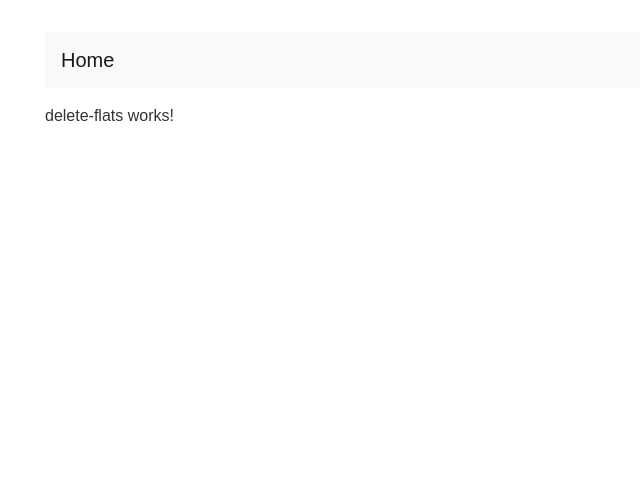
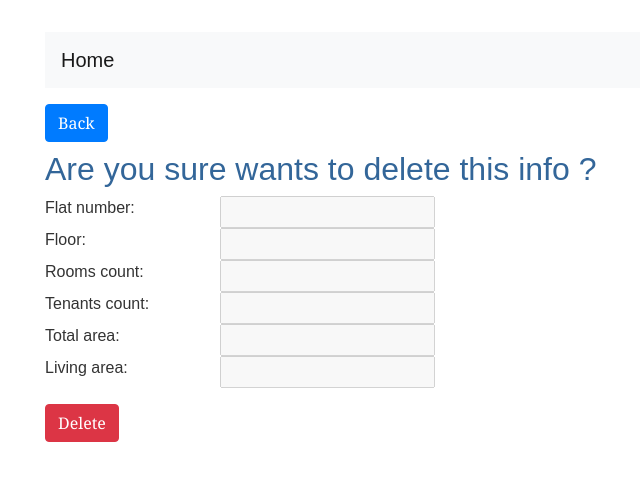
Before and after one commit to Markvarte/RestApi-with-APS.NET-Angular, an Angular app: page /deleteFlats/1/1 in a window 1280 px wide. Shown: the top 480 px of the page, without its empty margins (40-680 px from the left). Built offline with nearby package versions, Linux system fonts and the light colour scheme; no server answers.

Commit message:
Delete flats component

```diff
--- a/src/app/delete-flats/delete-flats.component.html
+++ b/src/app/delete-flats/delete-flats.component.html
@@ -1 +1,43 @@
-<p>delete-flats works!</p>
+<button type="button" class="btn btn-primary mb-2" (click)="backToFlats()"> Back </button>
+
+<div>
+    <h2>Are you sure wants to delete this info ? </h2>
+<!--    <p *ngIf="isValidFormSubmitted && newFlatForm.pristine" class="alert alert-success">
+      Form submitted successfully.
+    </p>  -->
+    <form [formGroup]="newFlatForm" (ngSubmit)="deleteFlat()">
+      <div class="form-group">
+        <div class="row">
+          <input type="number" [hidden]='true' formControlName="id">
+          <label class="control-label col-md-2">Flat number:</label>
+          <input type="number" formControlName="num" >
+
+        </div>
+        <div class="row">
+          <label class="control-label col-md-2">Floor:</label>
+          <input type="number" formControlName="floor">
+        </div>
+          <input type="number" [hidden]='true' formControlName="houseId">
+        <div class="row">
+          <label class="control-label col-md-2">Rooms count: </label>
+          <input type="number"  formControlName="roomsCount">
+
+        </div>
+        <div class="row">
+          <label class="control-label col-md-2">Tenants count:</label>
+          <input type="number" formControlName="tenantsCount" >
+        </div>
+        <div class="row">
+          <label class="control-label col-md-2">Total area:</label>
+          <input type="number"  formControlName="totalArea">
+
+        </div>
+        <div class="row">
+          <label class="control-label col-md-2">Living area:</label>
+          <input type="number" formControlName="livingArea">
+        </div>
+      </div>
+      <button class="btn btn-danger" [disabled]="newFlatForm.invalid">Delete </button>
+
+    </form>
+  </div>
--- a/src/app/delete-flats/delete-flats.component.ts
+++ b/src/app/delete-flats/delete-flats.component.ts
@@ -1,4 +1,8 @@
-import { Component, OnInit } from '@angular/core';
+import { Component, OnInit, Input } from '@angular/core';
+import { Router, ActivatedRoute } from '@angular/router';
+import { Flat, DefaultFlat } from '../flats/flat';
+import { FlatsService } from '../flats.service';
+import { FormGroup, FormBuilder } from '@angular/forms';
 
 @Component({
   selector: 'app-delete-flats',
@@ -7,9 +11,64 @@ import { Component, OnInit } from '@angular/core';
 })
 export class DeleteFlatsComponent implements OnInit {
 
-  constructor() { }
-
-  ngOnInit(): void {
+  constructor(
+    private formBuilder: FormBuilder,
+    private router: Router,
+    private flatService: FlatsService,
+    private route: ActivatedRoute,
+  ) {
+    this.createForm();
+    this.clearFlat();
   }
 
+  @Input() flat: Flat;
+  newFlatForm: FormGroup;
+  ngOnInit(): void {
+    this.route.params.subscribe(param => {
+      this.flat.houseId = parseInt(param.houseId, 10); // parse to int decimal string value (10 - regix - decimal string)
+      this.flat.id = parseInt(param.id, 10);
+      if (this.flat.id) {
+        this.getFlatInfo(this.flat.id);
+      }
+    });
+
+  }
+
+  private getFlatInfo(flatId: number) {
+    this.flatService.getById(flatId)
+      .subscribe(flat => {
+        this.editFlatForm(flat);
+        // TODO: Update values on form -->
+      });
+  }
+  private clearFlat() {
+    this.flat = new DefaultFlat();
+  }
+  editFlatForm(flat: Flat) {
+    this.newFlatForm.patchValue(flat);
+  }
+  private createForm() {
+    this.newFlatForm = this.formBuilder.group({
+      id: [null], // hidden
+      num: [{value: null, disabled: true}],
+      floor: [{value: null, disabled: true}],
+      roomsCount: [{value: null, disabled: true}],
+      tenantsCount: [{value: null, disabled: true}],
+      totalArea: [{value: null, disabled: true}],
+      livingArea: [{value: null, disabled: true}],
+      houseId: [null] // hidden
+    });
+  }
+
+  deleteFlat() {
+
+    this.flatService.remove(this.flat).subscribe(
+      () => {
+        this.newFlatForm.reset();
+        this.router.navigate(['/flats', this.flat.houseId]);
+      });
+  }
+  backToFlats() {
+    this.router.navigate(['/flats', this.flat.houseId]);
+  }
 }
```
